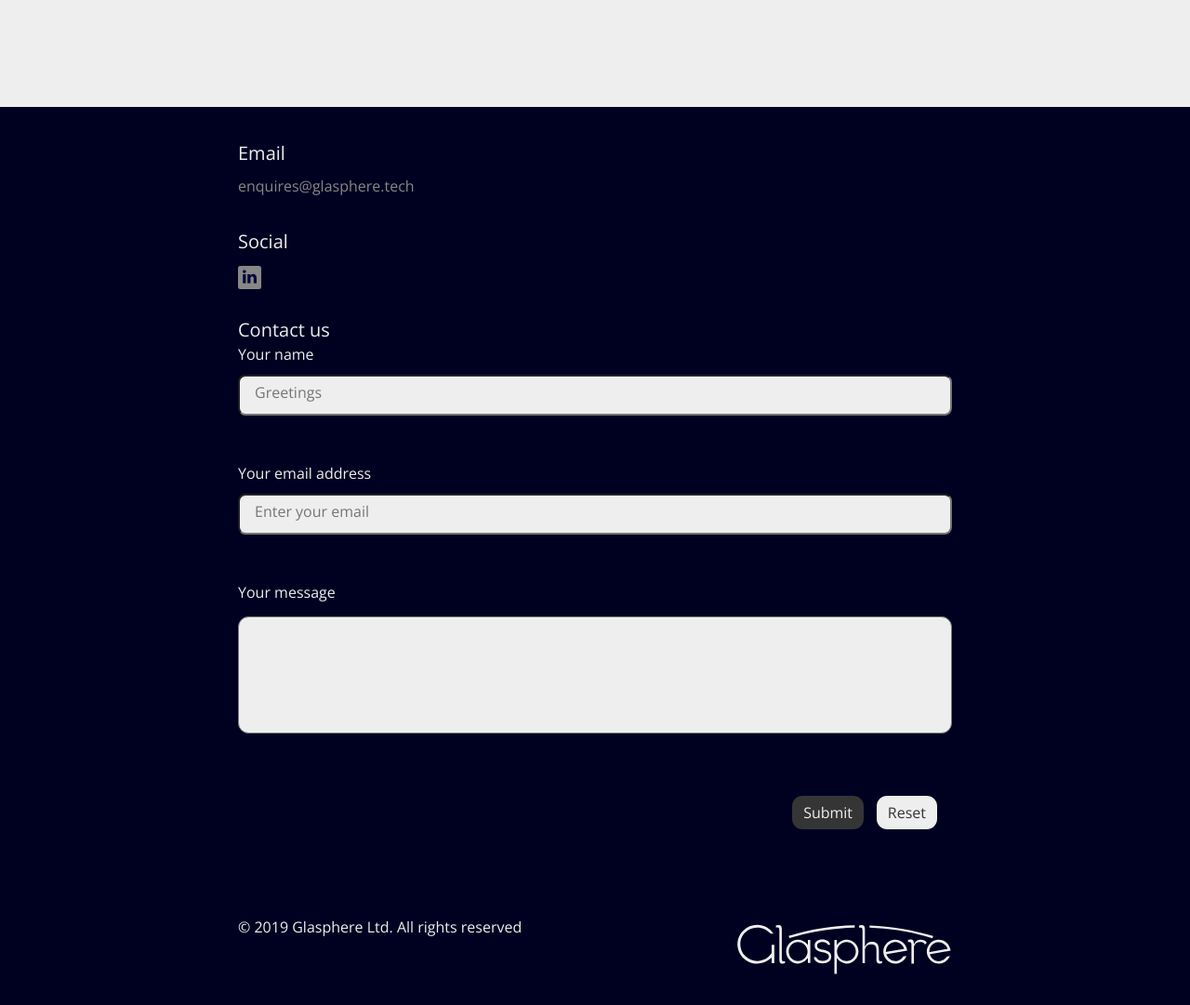
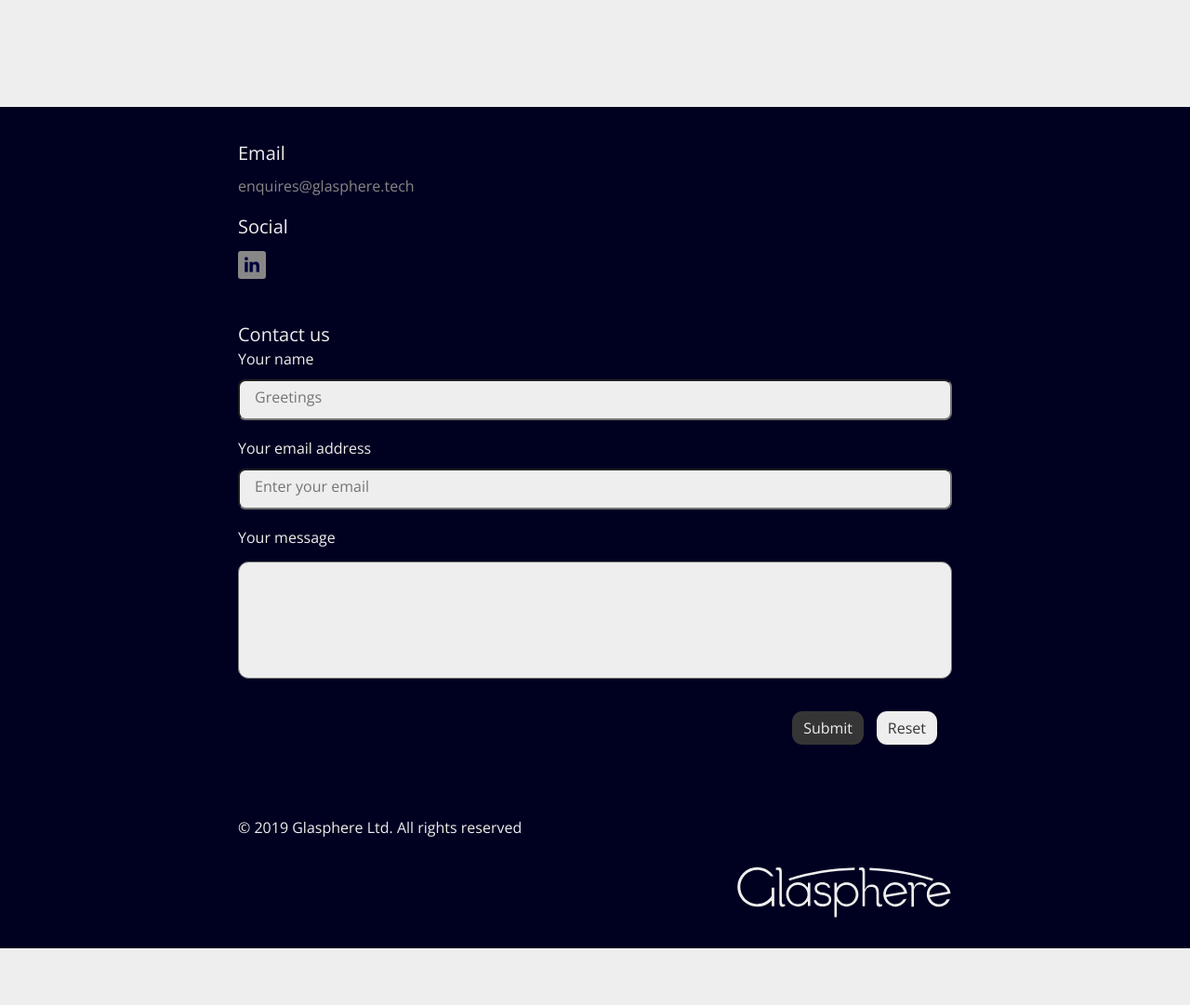
Before and after one commit to bridgelancer/glasphere-page, a Django app: page / in a window 1280 px wide. Shown: the part 2551-3632 px from the top of the page at 93% size. After the commit the page ends 3571 px from the top, so only its background shows below. Run offline with Django 3.2, Linux system fonts and the light colour scheme; some libraries are stand-ins or nearby versions.

Commit message:
Fixed logo and social glyphicon

```diff
--- a/page/frontend/static/frontend/main.css
+++ b/page/frontend/static/frontend/main.css
@@ -230,6 +230,7 @@ footer > i {
     display: block;
     text-align:left;
     justify-content: center;
+    padding-top: 2em;
 }
 
 label {
@@ -258,8 +259,8 @@ textarea {
 
     autocomplete: on;
     spellcheck: default;
+    minlength: 10;
     maxlength: 8000;
-    minlength: 10;
     min-width: 100px;
     width: 100%;
     resize: none;
@@ -319,19 +320,20 @@ a:hover {
     margin-bottom: 0;
 }
 
-#contact div {
-    padding-bottom: 2em;
+.info > div {
+    padding-bottom: 1em;
 }
 
 .icons a {
     display: inline-block;
-    height: 25px;
-    width: 25px;
+    height: 30px;
+    width: 30px;
     line-height: 20px;
     text-align: center;
     border-radius: 10%;
     background: #878787;
     margin-right: 15px;
+    padding-top: 3px;
 }
 
 .icons a:hover{
@@ -371,9 +373,14 @@ nav .logo {
     .container > #intro {
         padding: 14em;
     }
+
+    footer .logo {
+        margin-top: 0;
+    }
 }
 
 footer .logo {
+    margin-top: 2em;
     float: right;
 }
 
--- a/page/frontend/templates/frontend/index.html
+++ b/page/frontend/templates/frontend/index.html
@@ -224,8 +224,8 @@
       </section>
 
       <form method='post' id='email'>
+        {% csrf_token %}
         <h5>Contact us </h5>
-        {% csrf_token %}
 
         <div class='form-group'>
           <label for='contact'> Your name</label>
@@ -272,7 +272,9 @@
     </section>
 
     <footer>
-      &#169 2019 Glasphere Ltd. All rights reserved
+      <div>
+        &#169 2019 Glasphere Ltd. All rights reserved
+      </div>
       <img class='logo' src='{% static 'frontend/logo.svg' %}' alt='logo'>
     </footer>
 
```
